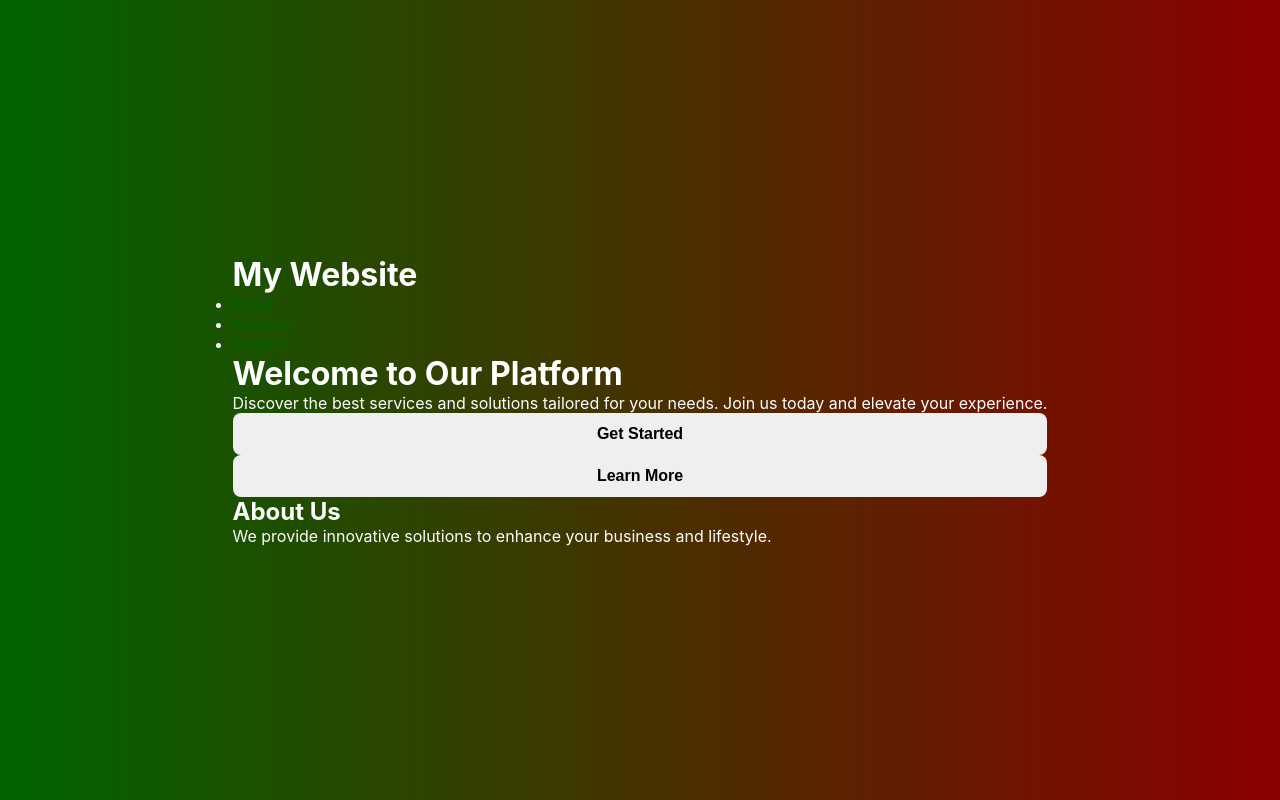
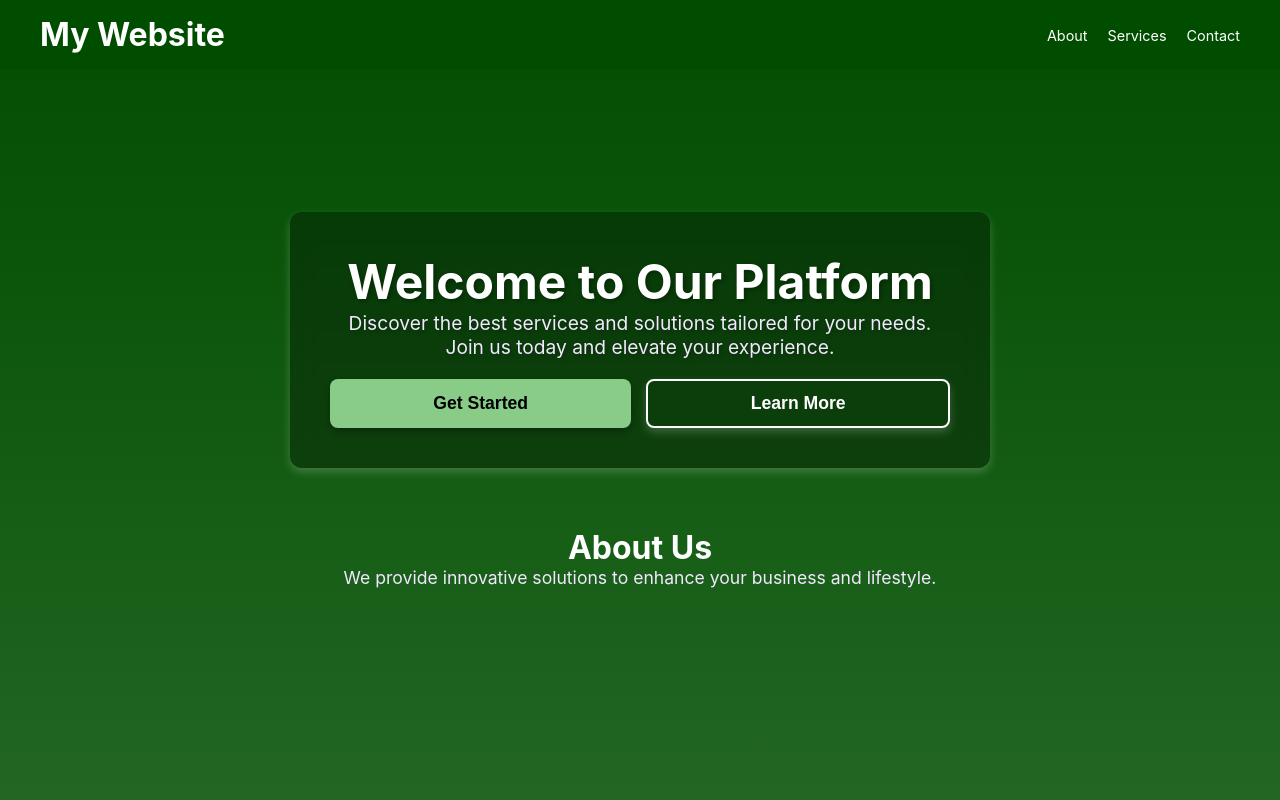
Before and after one commit to Mattzcap/web-service, a React (Create React App) app: page / in a window 1280 px wide. Built offline with nearby package versions, Linux system fonts and the light colour scheme.

Commit message:
LANDING AND LOGIN

```diff
--- a/src/App.js
+++ b/src/App.js
@@ -1,9 +1,20 @@
 import React from "react";
+import { BrowserRouter as Router, Routes, Route } from "react-router-dom";
+import LoginPage from "./pages/LoginPage";
 import LandingPage from "./pages/LandingPage";
 
+function App() {
+  return (
+    <Router>
+      <Routes>
+        {/* Default Route - Login Page */}
+        <Route path="/" element={<LandingPage />} />
 
-function App() {
-  return <LandingPage />;
+        {/* Landing Page Route */}
+        <Route path="/landing" element={<LandingPage />} />
+      </Routes>
+    </Router>
+  );
 }
 
 export default App;
--- a/src/pages/LandingPage.jsx
+++ b/src/pages/LandingPage.jsx
@@ -2,34 +2,35 @@ import React from "react";
 import Button from "../components/ui/Button";
 import '../styles/App.css';
 
-
-
 const LandingPage = () => {
   return (
-    <div className="flex flex-col items-center justify-center min-h-screen bg-gradient-to-r from-blue-600 to-indigo-700 text-white p-6">
-      <header className="w-full flex justify-between items-center p-4 bg-opacity-10 backdrop-blur-md fixed top-0">
-        <h1 className="text-2xl font-bold">My Website</h1>
+    <div className="landing-page">
+      <header className="landing-header">
+        <h1>My Website</h1>
         <nav>
-          <ul className="flex space-x-6">
-            <li><a href="#about" className="hover:text-gray-300">About</a></li>
-            <li><a href="#services" className="hover:text-gray-300">Services</a></li>
-            <li><a href="#contact" className="hover:text-gray-300">Contact</a></li>
+          <ul>
+            <li><a href="#about">About</a></li>
+            <li><a href="#services">Services</a></li>
+            <li><a href="#contact">Contact</a></li>
           </ul>
         </nav>
       </header>
-      <div className="max-w-3xl text-center mt-20">
-        <h1 className="text-5xl font-extrabold mb-4 drop-shadow-md">Welcome to Our Platform</h1>
-        <p className="text-lg mb-6 max-w-xl mx-auto text-gray-200">
-          Discover the best services and solutions tailored for your needs. Join us today and elevate your experience.
+
+      <div className="landing-content">
+        <h1>Welcome to Our Platform</h1>
+        <p>
+          Discover the best services and solutions tailored for your needs.
+          Join us today and elevate your experience.
         </p>
-        <div className="flex justify-center space-x-4">
-          <Button className="px-6 py-3 text-lg bg-white text-blue-600 hover:bg-gray-200">Get Started</Button>
-          <Button variant="outline" className="px-6 py-3 text-lg border-white text-white hover:bg-white hover:text-blue-600">Learn More</Button>
+        <div className="button-container">
+          <Button className="primary-btn">Get Started</Button>
+          <Button className="outline-btn">Learn More</Button>
         </div>
       </div>
-      <section id="about" className="mt-20 max-w-3xl text-center">
-        <h2 className="text-3xl font-bold mb-4">About Us</h2>
-        <p className="text-gray-200">We provide innovative solutions to enhance your business and lifestyle.</p>
+
+      <section id="about" className="about-section">
+        <h2>About Us</h2>
+        <p>We provide innovative solutions to enhance your business and lifestyle.</p>
       </section>
     </div>
   );
--- a/src/styles/App.css
+++ b/src/styles/App.css
@@ -1,4 +1,6 @@
-/* General Reset */
+/* ==============================
+   General Reset & Global Styles
+   ============================== */
    * {
     margin: 0;
     padding: 0;
@@ -8,7 +10,7 @@
   /* Apply smooth typography and layout */
   body {
     font-family: 'Inter', sans-serif;
-  background: linear-gradient(to right, #006400, #8b0000);
+    background: linear-gradient(to bottom, #004d00, #226622);
     color: #ffffff;
     min-height: 100vh;
     display: flex;
@@ -16,16 +18,19 @@ body {
     align-items: center;
   }
 
-/* Login Form Styling */
+  /* ==============================
+     Login Page Styles
+     ============================== */
   .login-container {
     width: 100%;
     max-width: 400px;
-  background: #ffffff;
-  color: #333;
+    background: #226622; /* Dark green background */
+    color: #ffffff;
     padding: 2rem;
     border-radius: 12px;
-  box-shadow: 0px 10px 20px rgba(0, 0, 0, 0.2);
+    box-shadow: 0px 10px 20px rgba(0, 0, 0, 0.3);
     text-align: center;
+    border: 2px solid #004d00; /* Slight border for contrast */
   }
 
   /* Input Fields */
@@ -33,9 +38,11 @@ input {
     width: 100%;
     padding: 12px;
     margin: 8px 0;
-  border: 1px solid #ccc;
+    border: 1px solid #88cc88; /* Light green border */
     border-radius: 8px;
     font-size: 1rem;
+    background: rgba(0, 0, 0, 0.3);
+    color: white;
   }
 
   /* Password Container Fix */
@@ -56,8 +63,8 @@ input {
     position: relative;
     margin-top: 8px;
     background: none;
-  border: 1px solid #006400;
-  color: #006400;
+    border: 1px solid #88cc88;
+    color: #88cc88;
     cursor: pointer;
     font-size: 0.9rem;
     font-weight: bold;
@@ -84,28 +91,32 @@ button {
   }
 
   button.primary {
-  background: #006400;
-  color: #ffffff;
+    background: #88cc88;
+    color: black;
+    border: 2px solid #004d00;
+    padding: 12px 24px;
+    border-radius: 8px;
+    box-shadow: 0 4px 8px rgba(0, 0, 0, 0.3);
   }
 
   button.primary:hover {
-  background: #004d00;
+    background: #66aa66;
   }
 
   button.outline {
-  background: none;
-  border: 2px solid #006400;
-  color: #006400;
+    border: 2px solid white;
+    color: white;
+    background: transparent;
   }
 
   button.outline:hover {
-  background: #006400;
-  color: #ffffff;
+    background: white;
+    color: #226622;
   }
 
   /* Links */
   a {
-  color: #006400;
+    color: #88cc88;
     text-decoration: none;
     font-size: 0.9rem;
   }
@@ -129,3 +140,161 @@ a:hover {
       font-size: 0.9rem;
     }
   }
+
+  /* ==============================
+     Landing Page Styles
+     ============================== */
+  .landing-page {
+    width: 100%;
+    min-height: 100vh;
+    display: flex;
+    flex-direction: column;
+    justify-content: center;
+    align-items: center;
+    text-align: center;
+    background: linear-gradient(to bottom, #004d00, #226622);
+  }
+
+  /* Header */
+  .landing-header {
+    position: fixed;
+    top: 0;
+    left: 0;
+    width: 100%;
+    background: #004d00;
+    padding: 15px 40px;
+    backdrop-filter: blur(5px);
+    display: flex;
+    justify-content: space-between;
+    align-items: center;
+    z-index: 1000;
+  }
+
+  .landing-header h1 {
+    font-size: 2rem;
+    color: white;
+  }
+
+  .landing-header nav ul {
+    list-style: none;
+    display: flex;
+    gap: 20px;
+  }
+
+  .landing-header nav a {
+    text-decoration: none;
+    color: white;
+    transition: 0.3s;
+  }
+
+  .landing-header nav a:hover {
+    color: #88cc88;
+  }
+
+  /* Center Landing Content */
+  .landing-content {
+    max-width: 700px;
+    padding: 40px;
+    background: rgba(0, 0, 0, 0.3);
+    border-radius: 12px;
+    backdrop-filter: blur(10px);
+    box-shadow: 0px 4px 10px rgba(255, 255, 255, 0.2);
+  }
+
+  /* Fix Text Readability */
+  .landing-content h1,
+  .landing-content p {
+    text-shadow: 2px 2px 5px rgba(0, 0, 0, 0.3);
+  }
+
+  .landing-content h1 {
+    font-size: 3rem;
+    color: white;
+  }
+
+  .landing-content p {
+    font-size: 1.2rem;
+    color: #f3e8ff;
+    margin-bottom: 20px;
+  }
+
+  /* Button Styling */
+  .button-container {
+    display: flex;
+    gap: 15px;
+    justify-content: center;
+    margin-top: 20px;
+  }
+
+  .primary-btn {
+    padding: 12px 24px;
+    font-size: 1.1rem;
+    font-weight: bold;
+    border-radius: 8px;
+    border: none;
+    cursor: pointer;
+    background: #88cc88;
+    color: black;
+    transition: 0.3s ease-in-out;
+    box-shadow: 0 4px 8px rgba(0, 0, 0, 0.3);
+  }
+
+  .primary-btn:hover {
+    background: #66aa66;
+  }
+
+  .outline-btn {
+    padding: 12px 24px;
+    font-size: 1.1rem;
+    font-weight: bold;
+    border-radius: 8px;
+    border: 2px solid white;
+    background: none;
+    color: white;
+    cursor: pointer;
+    transition: 0.3s ease-in-out;
+    box-shadow: 0 4px 8px rgba(255, 255, 255, 0.2);
+  }
+
+  .outline-btn:hover {
+    background: white;
+    color: #226622;
+  }
+
+  /* About Section */
+  .about-section {
+    margin-top: 60px;
+    max-width: 600px;
+    text-align: center;
+  }
+
+  .about-section h2 {
+    font-size: 2rem;
+    color: white;
+  }
+
+  .about-section p {
+    font-size: 1.1rem;
+    color: #f3e8ff;
+  }
+
+  /* Responsive Fix */
+  @media (max-width: 768px) {
+    .landing-content {
+      width: 90%;
+      padding: 20px;
+    }
+
+    .landing-content h1 {
+      font-size: 2.5rem;
+    }
+
+    .button-container {
+      flex-direction: column;
+      gap: 10px;
+    }
+
+    .primary-btn, .outline-btn {
+      width: 100%;
+    }
+  }
```
Lines whose indentation alone changed are shown as unchanged.
